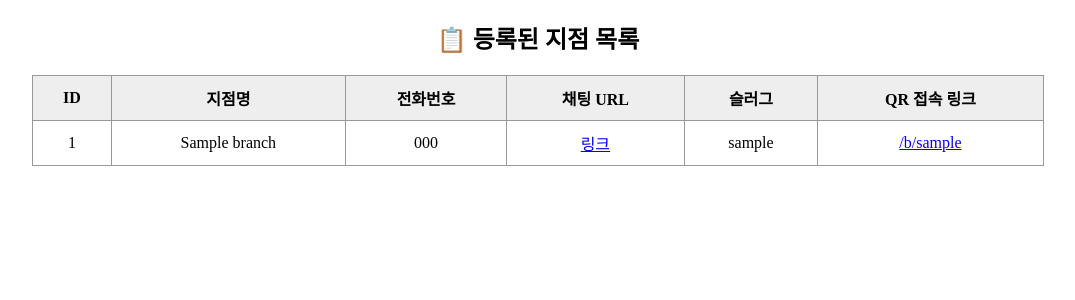
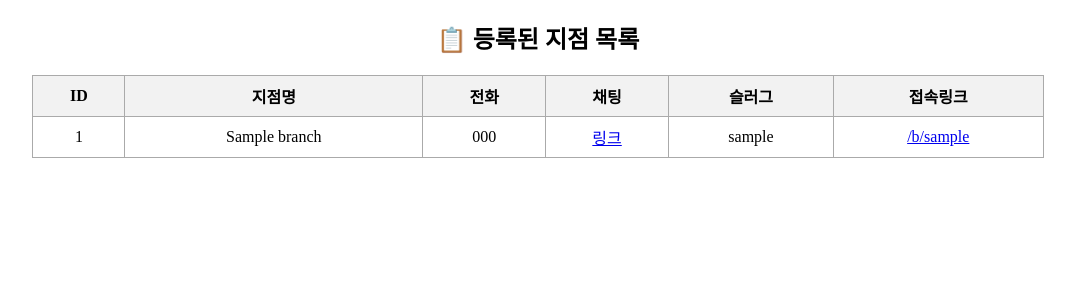
Before and after one commit to choiwonkyu/flask-qr-app, a Flask app: template templates/branch_list.html in a window 1280 px wide. Shown: the top 300 px of the page, without its empty margins (102-1177 px from the left). Run offline with Flask 3, Linux system fonts and the light colour scheme; the template is opened without the code that fills it: most values are stand-ins (such as "Sample title", 1, 10 or a date in 2020).

Commit message:
branche list 추가

```diff
--- a/templates/branch_list.html
+++ b/templates/branch_list.html
@@ -3,19 +3,9 @@
 <head>
     <title>지점 목록</title>
     <style>
-        table {
-            border-collapse: collapse;
-            width: 80%;
-            margin: 20px auto;
-        }
-        th, td {
-            border: 1px solid #999;
-            padding: 10px;
-            text-align: center;
-        }
-        th {
-            background-color: #eee;
-        }
+        table { border-collapse: collapse; width: 80%; margin: auto; }
+        th, td { border: 1px solid #aaa; padding: 8px; text-align: center; }
+        th { background-color: #f2f2f2; }
     </style>
 </head>
 <body>
@@ -24,19 +14,19 @@
         <tr>
             <th>ID</th>
             <th>지점명</th>
-            <th>전화번호</th>
-            <th>채팅 URL</th>
+            <th>전화</th>
+            <th>채팅</th>
             <th>슬러그</th>
-            <th>QR 접속 링크</th>
+            <th>접속링크</th>
         </tr>
         {% for branch in branches %}
         <tr>
-            <td>{{ branch['id'] }}</td>
-            <td>{{ branch['name'] }}</td>
-            <td>{{ branch['phone'] }}</td>
-            <td><a href="{{ branch['chat_url'] }}" target="_blank">링크</a></td>
-            <td>{{ branch['slug'] }}</td>
-            <td><a href="{{ url_for('branch_page', slug=branch['slug']) }}" target="_blank">/b/{{ branch['slug'] }}</a></td>
+            <td>{{ branch.id }}</td>
+            <td>{{ branch.name }}</td>
+            <td>{{ branch.phone }}</td>
+            <td><a href="{{ branch.chat_url }}" target="_blank">링크</a></td>
+            <td>{{ branch.slug }}</td>
+            <td><a href="{{ url_for('branch_page', slug=branch.slug) }}" target="_blank">/b/{{ branch.slug }}</a></td>
         </tr>
         {% endfor %}
     </table>
```
